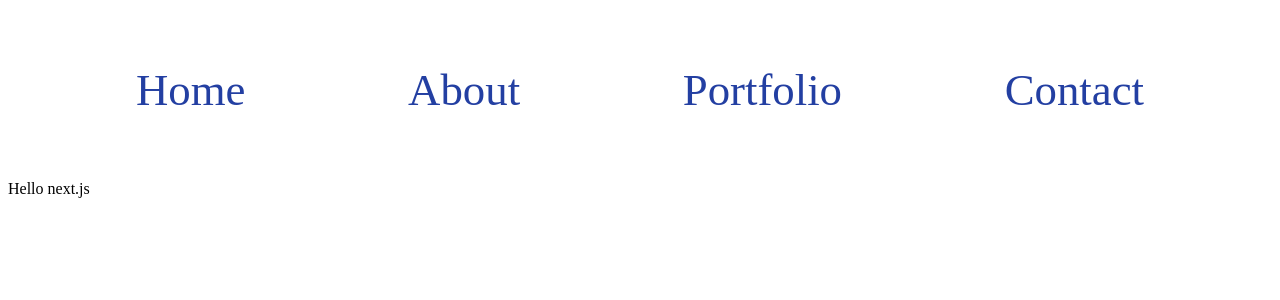
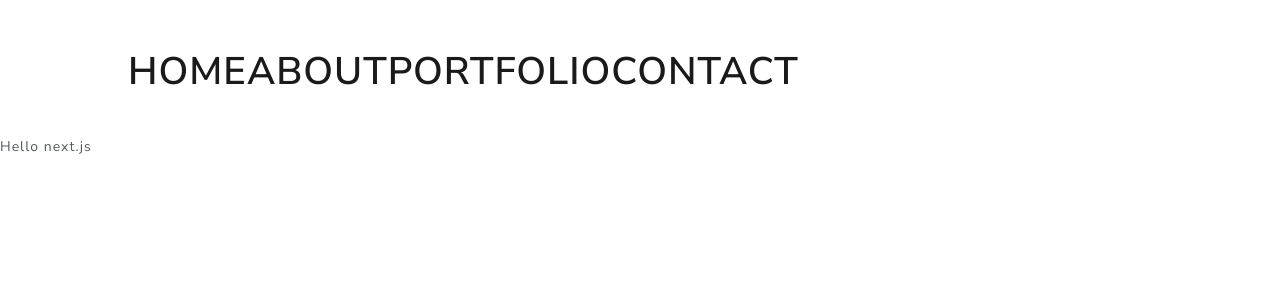
Before and after one commit to sugarsyntax/vanilla, a Next.js app: page / in a window 1280 px wide. Shown: the top 300 px of the page. Built offline with nearby package versions, Linux system fonts and the light colour scheme.

Commit message:
Add Bootstrap

```diff
--- a/components/Header.js
+++ b/components/Header.js
@@ -5,11 +5,15 @@ const Nav = styled.nav`
     display: flex;
     flex-wrap: wrap;
     justify-content: space-between;
-    margin: 4rem 8rem;
-    font-size: 2.8rem;
-    a {
+    margin: 0.5rem 8rem;
+    .nav-link {
         text-decoration: none;
-        color: #233FA2;
+        font-size: 2.4rem;
+    }
+    .navbar {
+        display: flex;
+        flex-wrap: wrap;
+        justify-content: space-between;
     }
 `;
 
@@ -17,18 +21,18 @@ class Header extends React.Component {
     render() {
         return (
             <div>
-                <Nav>
-                    <Link href="/index.js">
-                        <a>Home</a>
+                <Nav className="navbar navbar-expand-lg navbar-nav">
+                    <Link className="nav-item" href="/index.js">
+                        <a className="nav-link">Home</a>
                     </Link>
                     <Link href="/about.js">
-                        <a>About</a>
+                        <a className="nav-link">About</a>
                     </Link>
                     <Link href="/portfolio.js">
-                        <a>Portfolio</a>
+                        <a className="nav-link">Portfolio</a>
                     </Link>
                     <Link href="/contact.js">
-                        <a>Contact</a>
+                        <a className="nav-link">Contact</a>
                     </Link>
                 </Nav>
             </div>
--- a/pages/index.js
+++ b/pages/index.js
@@ -1,11 +1,12 @@
-import Header from '../components/Header'
+import Layout from '../components/Layout'
 import styled from 'styled-components'
 
 const Index = () => (
-    <div>
-        <Header />
-        <p>Hello next.js</p>
-    </div>
+    <Layout>
+        <div>
+            <p>Hello next.js</p>
+        </div>
+    </Layout>
 )
 
 export default Index
```
